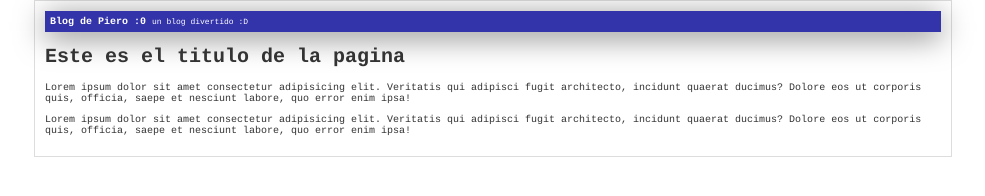
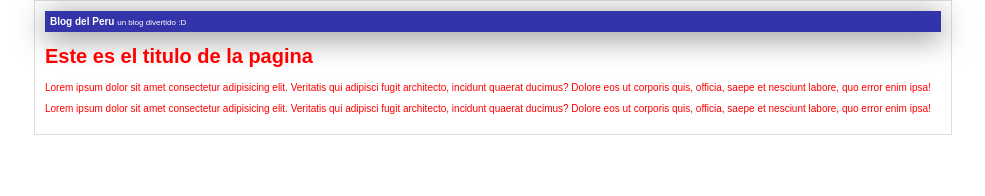
Before and after one commit to Mr-glove/PruebaBlog, a plain HTML site: page index.html in a window 1280 px wide. Shown: the whole page, without its empty margins (147-1132 px from the left). Drawn offline with Linux system fonts and the light colour scheme.

Commit message:
modigique la cabecera y color del texto

```diff
--- a/css/estilos.css
+++ b/css/estilos.css
@@ -1,7 +1,7 @@
 body{
-    color: #333;
+    color: red;
     text-align: center;
-    font-family: Courier;
+    font-family: Arial;
     font-size: 10px;
     margin: 0;
     padding: 0;
--- a/index.html
+++ b/index.html
@@ -6,7 +6,7 @@
     <body>
         <div id="container">
             <div id="cabecera">
-                Blog de Piero :0
+                Blog del Peru
                 <span id="tagline">un blog divertido :D</span>
             </div>
             <div id="post">
```
